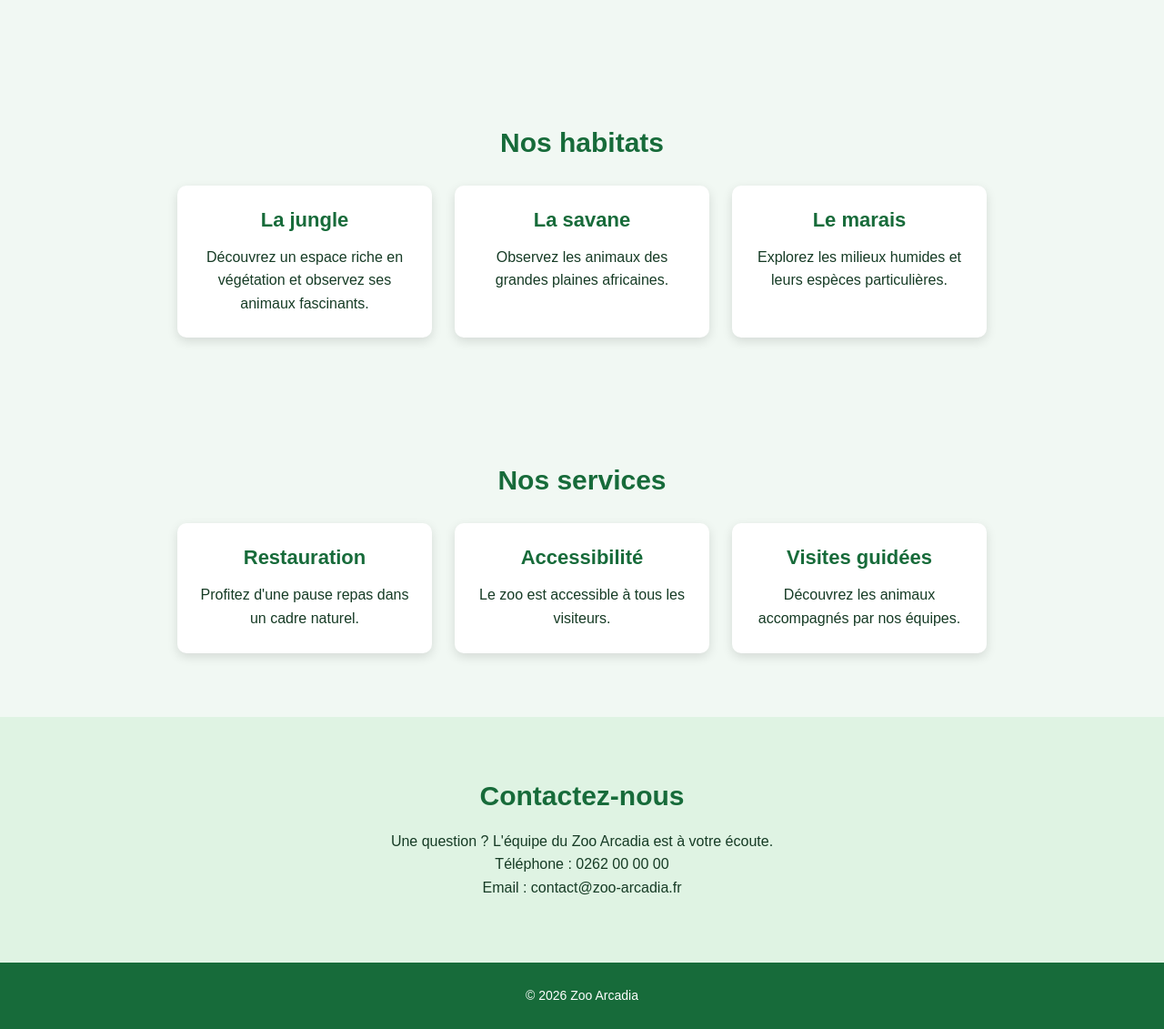
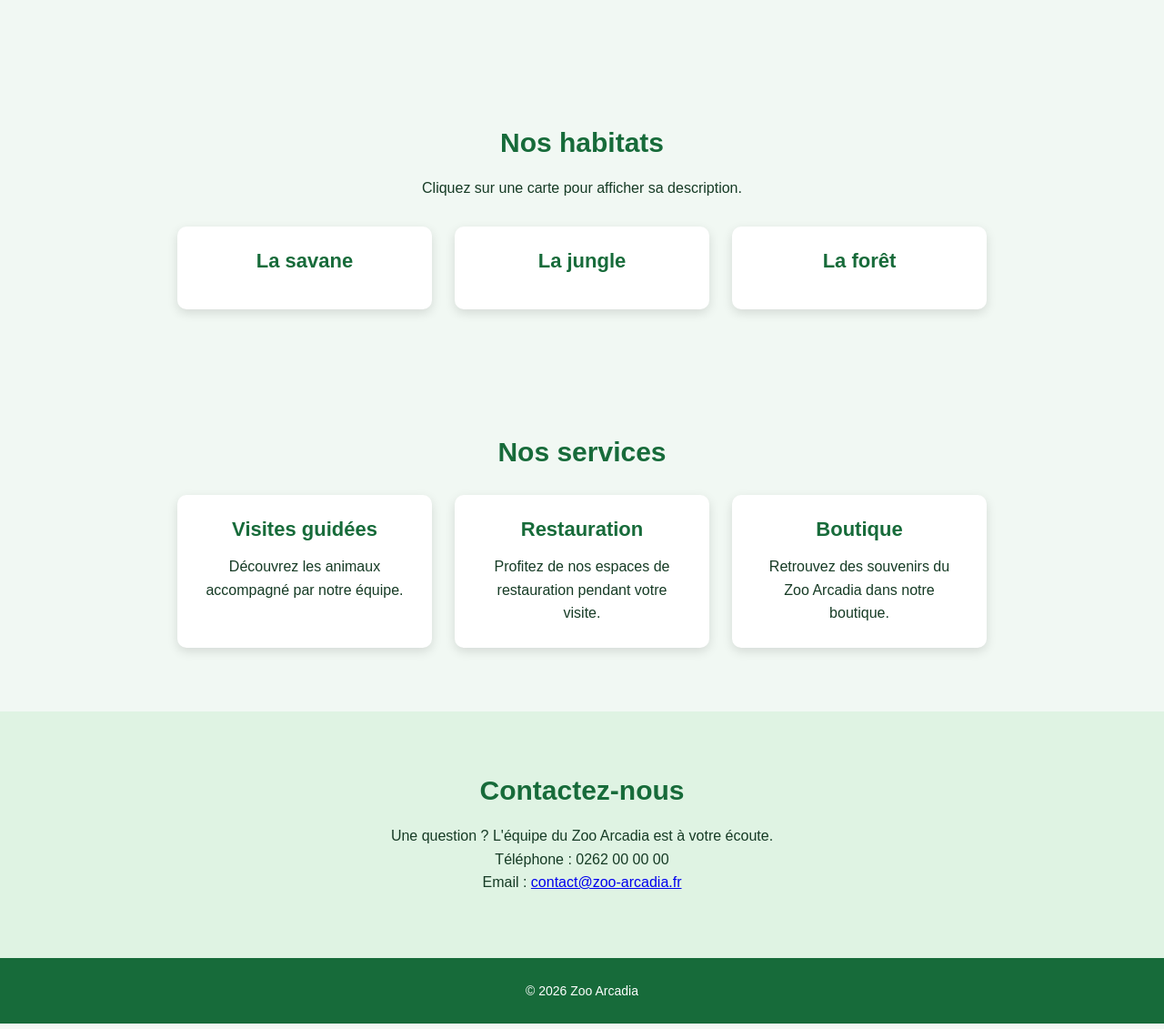
Before and after one commit to Rvlto974/ZooArcadia, a Symfony app: template templates/home/index.html.twig in a window 1280 px wide. Shown: the part 644-1775 px from the top of the page at 91% size. Run offline with Twig, Linux system fonts and the light colour scheme; the template is opened without the code that fills it, so the values that code supplies are empty; style sheets or scripts are compiled from the project's sources; some libraries are stand-ins or nearby versions.

Commit message:
Amélioration des animations et interactions JavaScript

```diff
--- a/assets/app.js
+++ b/assets/app.js
@@ -1,34 +1,38 @@
-// Attend que toute la page HTML soit chargée
 document.addEventListener("DOMContentLoaded", function () {
-    // Récupère toutes les cartes d'habitat
-    const cartesHabitats = document.querySelectorAll(".habitat-card");
+    console.log("JavaScript chargé");
 
-    // Ajoute un clic sur chaque carte
-    cartesHabitats.forEach(function (carte) {
+    // Animation au défilement
+    const elements = document.querySelectorAll(
+        ".hero, .presentation, .habitats, .services, .contact, .card"
+    );
+
+    if ("IntersectionObserver" in window) {
+        const observateur = new IntersectionObserver(function (entrees, observer) {
+            entrees.forEach(function (entree) {
+                if (entree.isIntersecting) {
+                    entree.target.classList.add("visible");
+                    observer.unobserve(entree.target);
+                }
+            });
+        }, {
+            threshold: 0.15
+        });
+
+        elements.forEach(function (element) {
+            observateur.observe(element);
+        });
+    } else {
+        elements.forEach(function (element) {
+            element.classList.add("visible");
+        });
+    }
+
+    // Ouverture et fermeture des détails des habitats
+    const cartes = document.querySelectorAll(".habitat-card");
+
+    cartes.forEach(function (carte) {
         carte.addEventListener("click", function () {
-            // Ouvre ou ferme les détails de la carte
             carte.classList.toggle("active");
         });
     });
-
-    // Récupère le bouton d'affichage des habitats
-    const boutonHabitats = document.querySelector("#toggle-habitats");
-
-    // Récupère le conteneur des cartes
-    const conteneurHabitats = document.querySelector("#habitats-container");
-
-    // Vérifie que les éléments existent avant d'ajouter le clic
-    if (boutonHabitats && conteneurHabitats) {
-        boutonHabitats.addEventListener("click", function () {
-            // Affiche ou cache les cartes
-            conteneurHabitats.classList.toggle("cache");
-
-            // Change le texte du bouton
-            if (conteneurHabitats.classList.contains("cache")) {
-                boutonHabitats.textContent = "Afficher les habitats";
-            } else {
-                boutonHabitats.textContent = "Masquer les habitats";
-            }
-        });
-    }
 });
--- a/public/css/style.css
+++ b/public/css/style.css
@@ -200,3 +200,43 @@ p {
         max-width: 280px;
     }
 }
+
+/* Cartes des habitats cliquables */
+.habitat-card {
+    cursor: pointer;
+    transition: transform 0.3s ease, box-shadow 0.3s ease;
+}
+
+.habitat-card:hover {
+    transform: translateY(-5px);
+    box-shadow: 0 8px 20px rgb(0 0 0 / 20%);
+}
+
+/* Description cachée par défaut */
+.habitat-card .details {
+    display: none;
+    margin-top: 15px;
+}
+
+/* Description visible après un clic */
+.habitat-card.active .details {
+    display: block;
+}
+
+/* Animation au défilement */
+.hero,
+.presentation,
+.habitats,
+.services,
+.contact,
+.card {
+    opacity: 0;
+    transform: translateY(40px);
+    transition: opacity 0.8s ease, transform 0.8s ease;
+}
+
+/* Éléments visibles */
+.visible {
+    opacity: 1;
+    transform: translateY(0);
+}
--- a/templates/base.html.twig
+++ b/templates/base.html.twig
@@ -39,5 +39,7 @@
     {% block javascripts %}
         {{ importmap('app') }}
     {% endblock %}
+
+
 </body>
 </html>
--- a/templates/home/index.html.twig
+++ b/templates/home/index.html.twig
@@ -1,9 +1,15 @@
+{# templates/home/index.html.twig #}
+
 {% extends 'base.html.twig' %}
 
-{% block title %}Accueil - Zoo Arcadia{% endblock %}
+{# Titre de la page #}
+{% block title %}
+    Accueil - Zoo Arcadia
+{% endblock %}
 
 {% block body %}
 
+    {# Section principale d'accueil #}
     <section class="hero">
         <div class="hero-content">
             <h1>Bienvenue au Zoo Arcadia</h1>
@@ -19,6 +25,7 @@
         </div>
     </section>
 
+    {# Présentation du zoo #}
     <section id="presentation" class="presentation">
         <h2>Présentation du zoo</h2>
 
@@ -28,63 +35,83 @@
         </p>
     </section>
 
+    {# Section des habitats #}
     <section id="habitats" class="habitats">
         <h2>Nos habitats</h2>
 
+        <p>
+            Cliquez sur une carte pour afficher sa description.
+        </p>
+
         <div class="card-container">
+
+            {# Carte de la savane #}
             <article class="card habitat-card">
-            <h3>La jungle</h3>
-            <p>
-                Découvrez un espace riche en végétation
-                et observez ses animaux fascinants.
+                <h3>La savane</h3>
+
+                <p class="details">
+                    Découvrez les lions, les girafes, les éléphants
+                    et les zèbres dans leur environnement naturel.
                 </p>
             </article>
 
+            {# Carte de la jungle #}
             <article class="card habitat-card">
-            <h3>La savane</h3>
-            <p>
-                Observez les animaux des grandes plaines
-                africaines.
+                <h3>La jungle</h3>
+
+                <p class="details">
+                    Observez les singes, les perroquets et les tigres
+                    dans une végétation luxuriante.
                 </p>
             </article>
 
+            {# Carte de la forêt #}
             <article class="card habitat-card">
-            <h3>Le marais</h3>
-            <p>
-                Explorez les milieux humides et leurs espèces
-                particulières.
+                <h3>La forêt</h3>
+
+                <p class="details">
+                    Rencontrez les ours, les loups et les cerfs
+                    dans un espace proche de la nature.
                 </p>
             </article>
+
         </div>
     </section>
 
+    {# Section des services #}
     <section id="services" class="services">
         <h2>Nos services</h2>
 
         <div class="card-container">
+
             <article class="card">
-            <h3>Restauration</h3>
+                <h3>Visites guidées</h3>
+
                 <p>
-                Profitez d'une pause repas dans un cadre naturel.
+                    Découvrez les animaux accompagné par notre équipe.
                 </p>
             </article>
 
             <article class="card">
-            <h3>Accessibilité</h3>
+                <h3>Restauration</h3>
+
                 <p>
-                Le zoo est accessible à tous les visiteurs.
+                    Profitez de nos espaces de restauration pendant votre visite.
                 </p>
             </article>
 
             <article class="card">
-            <h3>Visites guidées</h3>
+                <h3>Boutique</h3>
+
                 <p>
-                Découvrez les animaux accompagnés par nos équipes.
+                    Retrouvez des souvenirs du Zoo Arcadia dans notre boutique.
                 </p>
             </article>
+
         </div>
     </section>
 
+    {# Section de contact #}
     <section id="contact" class="contact">
         <h2>Contactez-nous</h2>
 
@@ -97,7 +124,10 @@
         </p>
 
         <p>
-        Email : contact@zoo-arcadia.fr
+            Email :
+            <a href="mailto:contact@zoo-arcadia.fr">
+                contact@zoo-arcadia.fr
+            </a>
         </p>
     </section>
 
```
Lines whose indentation alone changed are shown as unchanged.
